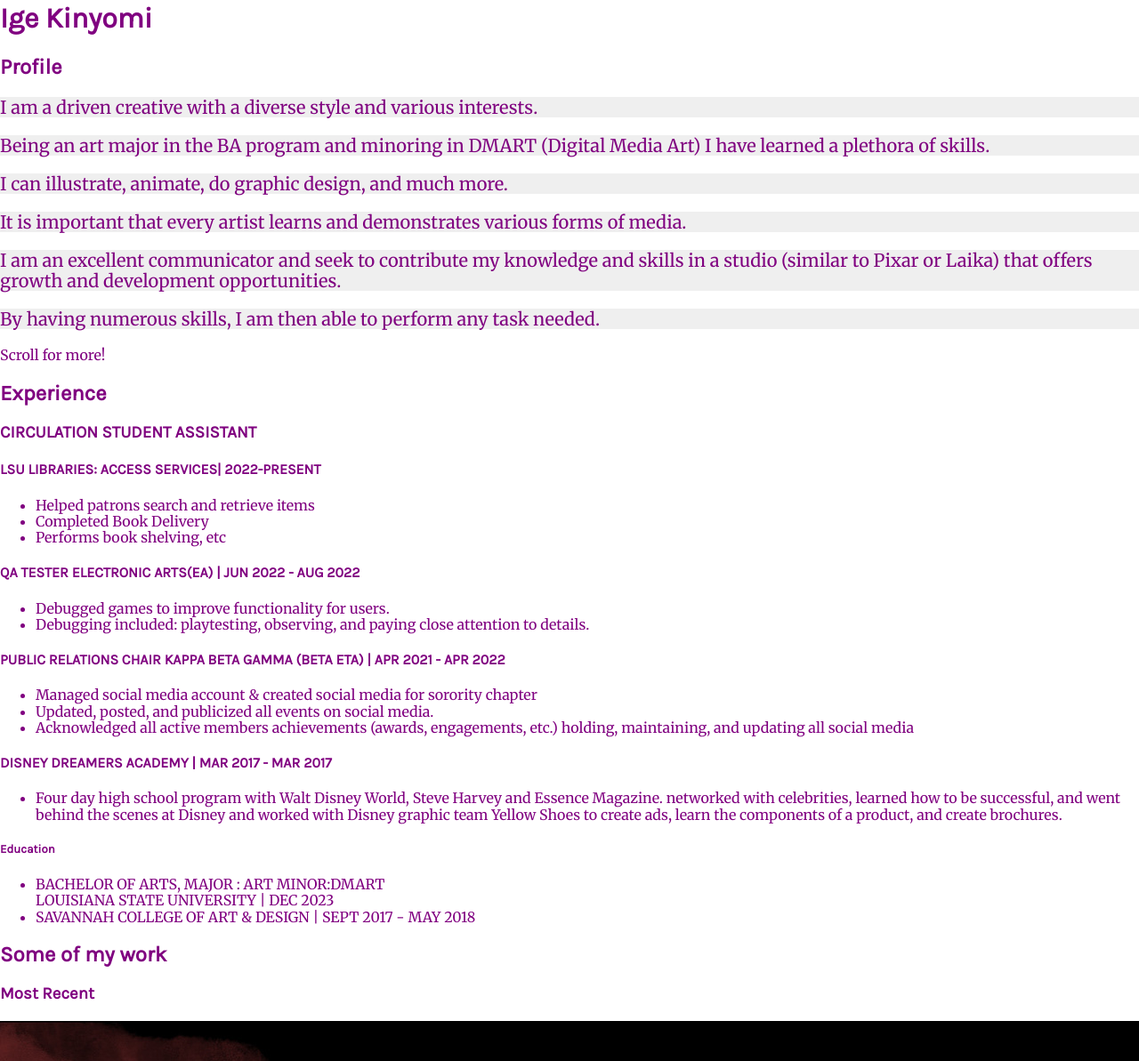
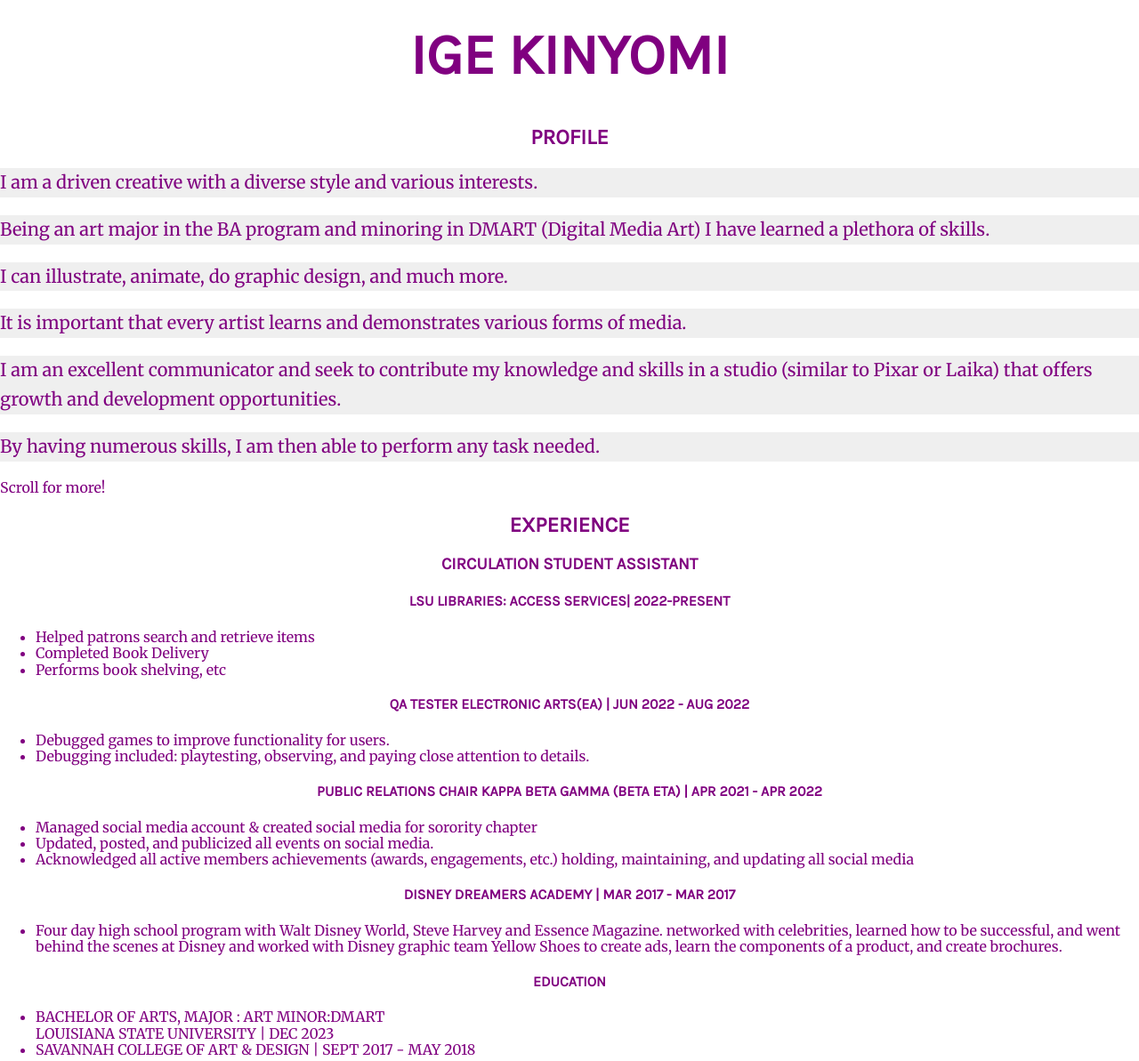
Before and after one commit to IgeKinyomi/resume-assignment-1, a plain HTML site: page index.html in a window 1280 px wide. Shown: the part 18-1211 px from the top of the page at 89% size. Drawn offline with Linux system fonts and the light colour scheme.

Commit message:
added font and layout style
updated font
font size
line height
implemented text transform
implemented text align

```diff
--- a/css/main.css
+++ b/css/main.css
@@ -17,9 +17,16 @@ h4,
 h5,
 h6 {
 font-family: 'Karla', sans-serif;
+text-transform: uppercase;
+text-align: center;
 }
 
+
+h1{
+    font-size: 64px;
+}
 p {
     font-size: 20px;
     background-color: #efefef;
+    line-height: 1.64;
 }
--- a/index.html
+++ b/index.html
@@ -65,7 +65,7 @@
       the scenes at Disney and worked with Disney graphic team Yellow Shoes to create
       ads, learn the components of a product, and create brochures.</li>
   </ul>
-  <h5>Education</h5>
+  <h4>Education</h4>
   <ul>
     <li>BACHELOR OF ARTS, MAJOR : ART MINOR:DMART</li>
     LOUISIANA STATE UNIVERSITY | DEC 2023
```
